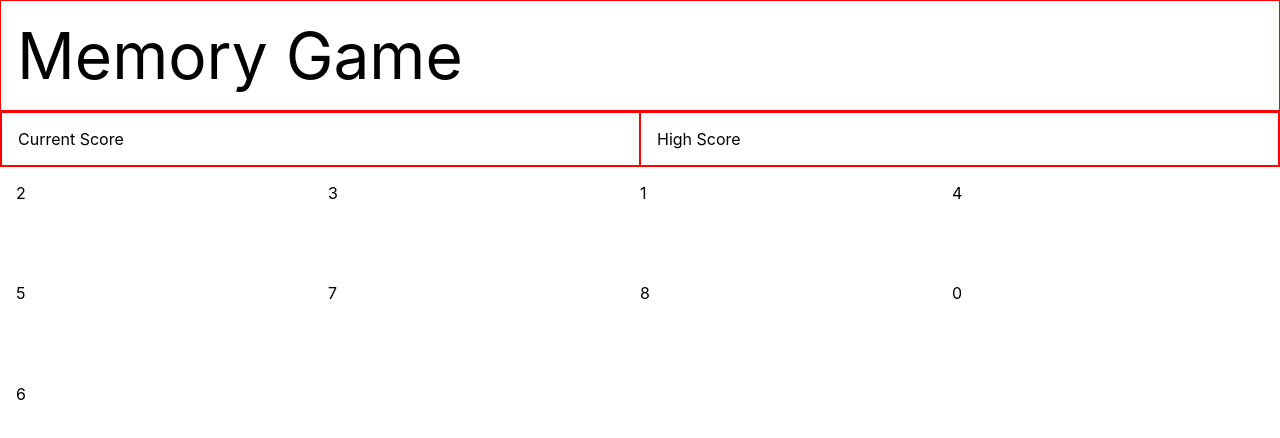
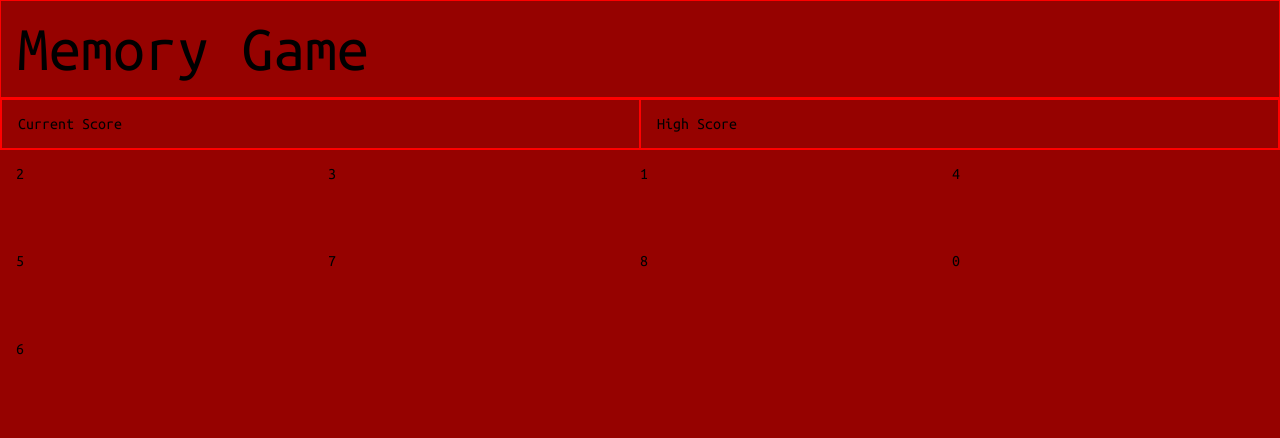
Before and after one commit to abstractdev/Meme-ory-Game, a React (Create React App) app in the folder memorycard/: page / in a window 1280 px wide. Shown: the top 438 px of the page. Built offline with nearby package versions, Linux system fonts and the light colour scheme.

Commit message:
font and background

```diff
--- a/memorycard/src/index.css
+++ b/memorycard/src/index.css
@@ -1,10 +1,10 @@
+@import url('https://fonts.googleapis.com/css2?family=Ubuntu+Mono&display=swap');
 body {
   margin: 0;
-  font-family: -apple-system, BlinkMacSystemFont, 'Segoe UI', 'Roboto', 'Oxygen',
-    'Ubuntu', 'Cantarell', 'Fira Sans', 'Droid Sans', 'Helvetica Neue',
-    sans-serif;
   -webkit-font-smoothing: antialiased;
   -moz-osx-font-smoothing: grayscale;
+  background: #960200;
+  font-family: 'Ubuntu Mono', monospace;
 }
 
 code {
```
